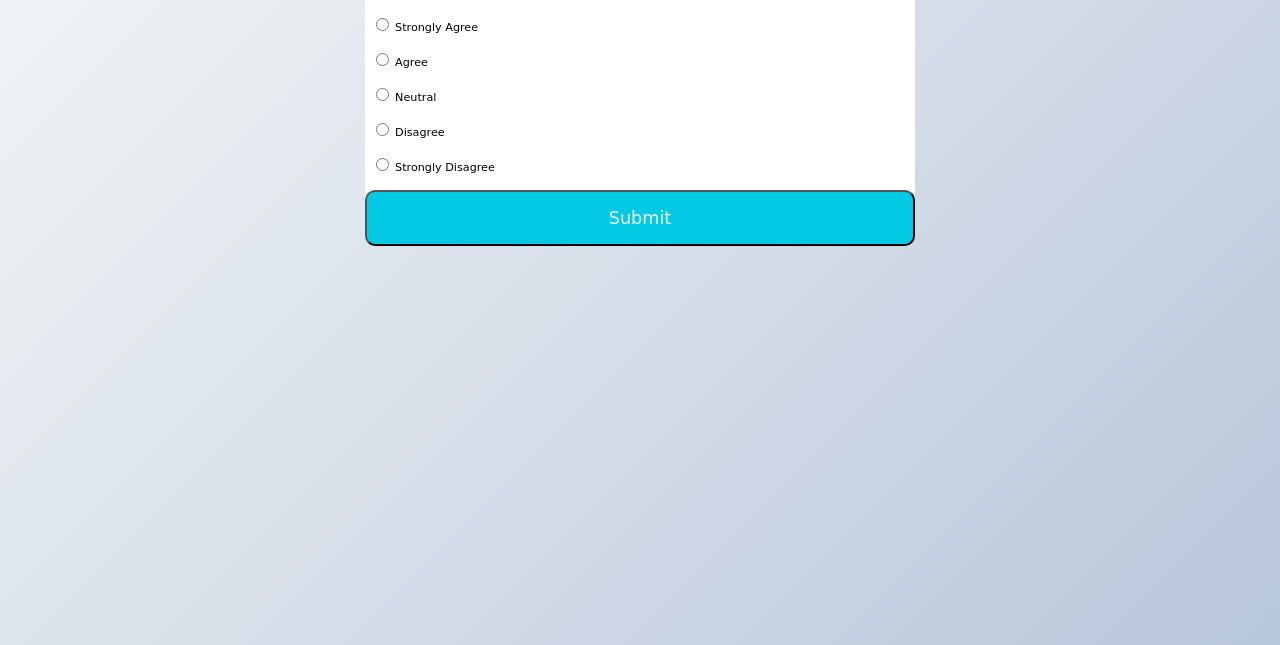
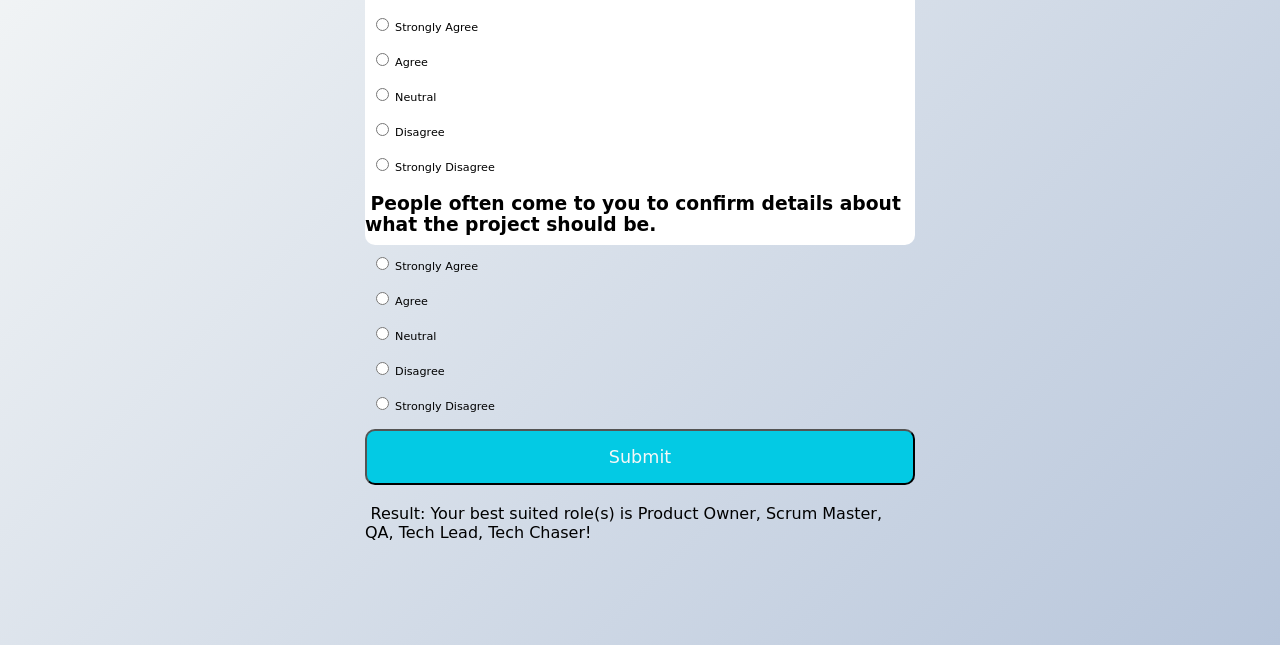
Before and after one commit to Crysmah/interactive-quiz, a plain HTML site: page index.html in a window 1280 px wide. Both pictures are taken after a click on the button "Submit". Shown: the part 155-800 px from the top of the page. Drawn offline with Linux system fonts and the light colour scheme; a web font is replaced by a local one.

Commit message:
Added JavaScript

```diff
--- a/index.html
+++ b/index.html
@@ -19,47 +19,90 @@
             <h2 id="question1">You have an eye for spotting errors in a project that others have missed.</h2>
             <ul>
                 <li>
-                    <input type="radio" name="answer1" id="a" class="answer">
+                    <input type="radio" name="QA" value=5 id="a" class="QA">
                     <label for="1" id="a_text">Strongly Agree</label>
                 </li>
                 <li>
-                    <input type="radio" name="answer1" id="b" class="answer">
+                    <input type="radio" name="QA" value="4" id="b" class="QA">
                     <label for="2" id="b_text">Agree</label>
                 </li>
                 <li>
-                    <input type="radio" name="answer1" id="c" class="answer">
+                    <input type="radio" name="QA" value="3" id="c" class="QA">
                     <label for="3" id="c_text">Neutral</label>
                 </li>
                 <li>
-                    <input type="radio" name="answer1" id="d" class="answer">
+                    <input type="radio" name="QA" value="2" id="d" class="QA">
                     <label for="4" id="d_text">Disagree</label>
                 </li>
                 <li>
-                    <input type="radio" name="answer1" id="d" class="answer">
-                    <label for="5" id="d_text">Strongly Disagree</label>
+                    <input type="radio" name="QA" value="1" id="e" class="QA">
+                    <label for="5" id="e_text">Strongly Disagree</label>
                 </li>
-
-
             </ul>
-
-
-
-
-
+            <h3 id="question2">People often come to you to confirm details about what the project should be.</h3>
+            <ul>
+                <li>
+                    <input type="radio" name="ProductOwner" value=5 id="a" class="ProductOwner">
+                    <label for="1" id="a_text">Strongly Agree</label>
+                </li>
+                <li>
+                    <input type="radio" name="ProductOwner" value="4" id="b" class="ProductOwner">
+                    <label for="2" id="b_text">Agree</label>
+                </li>
+                <li>
+                    <input type="radio" name="ProductOwner" value="3" id="c" class="ProductOwner">
+                    <label for="3" id="c_text">Neutral</label>
+                </li>
+                <li>
+                    <input type="radio" name="ProductOwner" value="2" id="d" class="ProductOwner">
+                    <label for="4" id="d_text">Disagree</label>
+                </li>
+                <li>
+                    <input type="radio" name="ProductOwner" value="1" id="e" class="ProductOwner">
+                    <label for="5" id="e_text">Strongly Disagree</label>
+                </li>
+            </ul>
         </div>
-
-        <button id="submit">Submit</button>
+        <button id="submit" onclick="pointTotal()">Submit</button>
+        <br>
+        <div id="result"></div>
+        <script> // JavaScript Code
+        // README: When adding new questions make sure to change the class and name to the real role!
+            function pointTotal(){
+                let points = new Array(0, 0, 0, 0, 0); // The order of points is Product Owner, Scrum Master, QA, Tech Lead, Tech Chaser
+                var productOwner = document.getElementsByClassName("ProductOwner");
+                var ScrumMaster = document.getElementsByClassName("ScrumMaster");
+                var QA = document.getElementsByClassName("QA");
+                var TechLead = document.getElementsByClassName("TechLead");
+                var TechChaser = document.getElementsByClassName("TechChaser");
+                for(i = 0; i < productOwner.length; i++)
+                    if(productOwner[i].checked)
+                        points[0] += parseInt(productOwner[i].value, 10);
+                for(i = 0; i < ScrumMaster.length; i++)
+                    if(ScrumMaster[i].checked)
+                        points[1] += parseInt(ScrumMaster[i].value, 10);
+                for(i = 0; i < QA.length; i++)
+                    if(QA[i].checked)
+                        points[2] += parseInt(QA[i].value, 10);
+                for(i = 0; i < TechLead.length; i++)
+                    if(TechLead[i].checked)
+                        points[3] += parseInt(TechLead[i].value, 10);
+                for(i = 0; i < TechChaser.length; i++)
+                    if(TechChaser[i].checked)
+                        points[4] += parseInt(TechChaser[i].value, 10);
+                var highestIndex = 0;
+                for(i = 1; i < 5; i++) // Single Highest Role
+                    if(points[i] > points[highestIndex])
+                        highestIndex = i;
+                var roles = new Array("Product Owner", "Scrum Master", "QA", "Tech Lead", "Tech Chaser");
+                document.getElementById("result").innerHTML = "Result: Your best suited role(s) is " + roles[highestIndex];
+                for(i = 0; i < 5; i++) // Multiple Highest Role
+                    if(points[i] == points[highestIndex] && highestIndex != i)
+                        document.getElementById("result").innerHTML += ", " + roles[i];
+                document.getElementById("result").innerHTML += '!';
+        }
+        </script>
     </div>
-
-
-
-
-
-
-
-
-
-
 
 </body>
 </html>
```
Also changed, not shown: 1 other file.
